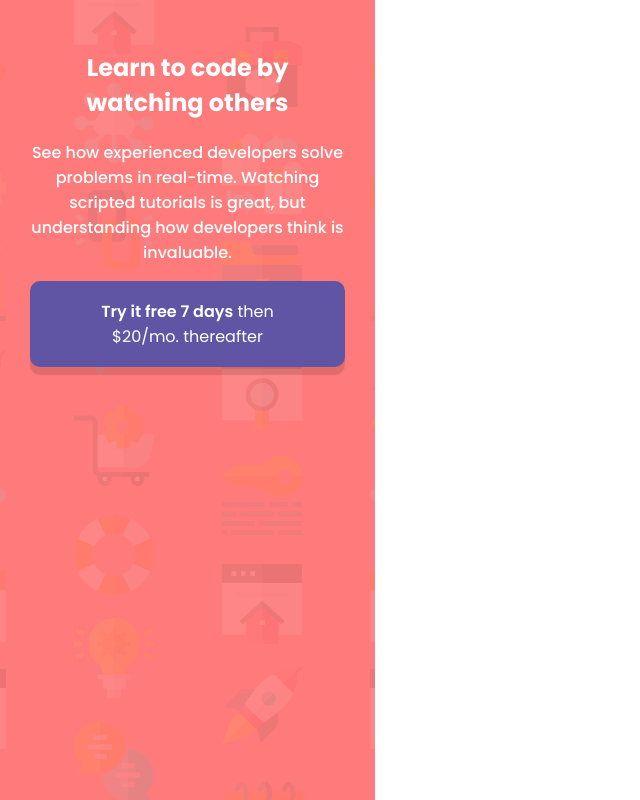
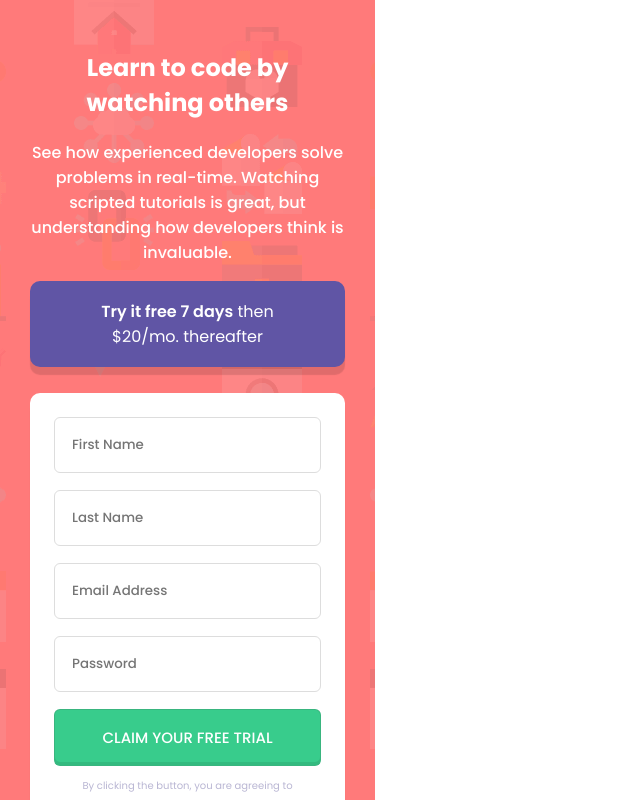
Before and after one commit to buschenyy/intro-component-with-signup-form-master, a React (Create React App) app: page / in a window 1280 px wide. Shown: the top 800 px of the page, without its empty margins (0-640 px from the left). Built offline with nearby package versions, Linux system fonts and the light colour scheme.

Commit message:
Form, Fromik

```diff
--- a/package.json
+++ b/package.json
@@ -6,6 +6,7 @@
     "@testing-library/jest-dom": "^5.16.5",
     "@testing-library/react": "^13.4.0",
     "@testing-library/user-event": "^13.5.0",
+    "formik": "^2.2.9",
     "react": "^18.2.0",
     "react-dom": "^18.2.0",
     "react-scripts": "5.0.1",
--- a/src/Intro.jsx
+++ b/src/Intro.jsx
@@ -1,5 +1,6 @@
 import styled from 'styled-components'
 import introBg from './assets/bg-intro-mobile.png'
+import { SubForm } from './SubForm'
 
 const Container = styled.div`
   box-sizing: border-box;
@@ -25,9 +26,14 @@ const Card = styled.div`
   background: hsl(248, 32%, 49%);
   border-radius: 10px;
   box-shadow: 0px 8px 1px 0px #0000001f;
+  margin-bottom: 26px;
   > span {
     font-weight: 600;
   }
+`
+const FormContainer = styled(Card)`
+  background: white;
+  padding: 24px;
 `
 
 export const Intro = () => {
@@ -43,6 +49,9 @@ export const Intro = () => {
         <span>Try it free 7 days</span> then
         <br /> $20/mo. thereafter
       </Card>
+      <FormContainer>
+        <SubForm />
+      </FormContainer>
     </Container>
   )
 }
--- /dev/null
+++ b/src/SubForm.jsx
@@ -0,0 +1,160 @@
+import styled from 'styled-components'
+import { useFormik } from 'formik'
+
+const Form = styled.form`
+  display: flex;
+  flex-direction: column;
+  > * {
+    font-family: Poppins;
+    box-sizing: border-box;
+  }
+  > *:not(div) {
+    border-radius: 6px;
+    font-weight: 500;
+    margin-top: 17px;
+  }
+`
+
+const Input = styled.input`
+  padding: 17px;
+  background: #ffffff;
+  border: 1px solid #dddddd;
+  &:first-child {
+    margin-top: 0;
+  }
+`
+
+const Button = styled.button`
+  border: 0;
+  padding: 16px;
+  margin-bottom: 10px;
+  font-size: 15px;
+  color: white;
+  background: hsl(154, 59%, 51%);
+  border: 1px solid #3b916c64;
+  box-shadow: rgb(0 0 0 / 9%) 0px -3px 0px 0px inset;
+  cursor: pointer;
+`
+
+const ErrorMsg = styled.div`
+  color: red;
+  font-style: italic;
+  font-size: 11px;
+  text-align: end;
+`
+
+const AgreementInfo = styled.div`
+  color: hsl(246, 25%, 77%);
+  font-size: 10px;
+  padding-inline: 19px;
+  line-height: 20px;
+  > a {
+    all: unset;
+    font-weight: 600;
+    font-size: 10.5px;
+    color: hsl(0, 100%, 74%);
+    cursor: pointer;
+  }
+`
+
+const validate = (values) => {
+  const errors = {}
+
+  if (!values.firstName) {
+    errors.firstName = 'First Name cannot be empty'
+  } else if (values.firstName.length > 15) {
+    errors.firstName = 'Must be 15 characters or less'
+  }
+
+  if (!values.lastName) {
+    errors.lastName = 'Last Name cannot be empty'
+  } else if (values.lastName.length > 20) {
+    errors.lastName = 'Must be 20 characters or less'
+  }
+
+  if (!values.email) {
+    errors.email = 'Email cannot be empty'
+  } else if (!/^[A-Z0-9._%+-]+@[A-Z0-9.-]+\.[A-Z]{2,4}$/i.test(values.email)) {
+    errors.email = 'Looks like this is not an email'
+  }
+
+  if (!values.password) {
+    errors.password = 'Password cannot be empty'
+  } else if (values.password.length > 15) {
+    errors.password = 'Must be 15 characters or less'
+  }
+
+  return errors
+}
+
+export const SubForm = () => {
+  const formik = useFormik({
+    initialValues: {
+      firstName: '',
+      lastName: '',
+      email: '',
+      password: '',
+    },
+    validate,
+    onSubmit: (values) => {
+      alert(JSON.stringify(values, null, 2))
+    },
+  })
+  return (
+    <Form onSubmit={formik.handleSubmit}>
+      <Input
+        name="firstName"
+        type="text"
+        placeholder="First Name"
+        onChange={formik.handleChange}
+        onBlur={formik.handleBlur}
+        value={formik.values.firstName}
+      />
+      {formik.touched.firstName && formik.errors.firstName ? (
+        <ErrorMsg>{formik.errors.firstName}</ErrorMsg>
+      ) : null}
+
+      <Input
+        name="lastName"
+        type="text"
+        placeholder="Last Name"
+        onChange={formik.handleChange}
+        onBlur={formik.handleBlur}
+        value={formik.values.lastName}
+      />
+      {formik.touched.lastName && formik.errors.lastName ? (
+        <ErrorMsg>{formik.errors.lastName}</ErrorMsg>
+      ) : null}
+
+      <Input
+        name="email"
+        type="email"
+        placeholder="Email Address"
+        onChange={formik.handleChange}
+        onBlur={formik.handleBlur}
+        value={formik.values.email}
+      />
+      {formik.touched.email && formik.errors.email ? (
+        <ErrorMsg>{formik.errors.email}</ErrorMsg>
+      ) : null}
+
+      <Input
+        name="password"
+        type="password"
+        placeholder="Password"
+        onChange={formik.handleChange}
+        onBlur={formik.handleBlur}
+        value={formik.values.password}
+      />
+      {formik.touched.password && formik.errors.password ? (
+        <ErrorMsg>{formik.errors.password}</ErrorMsg>
+      ) : null}
+
+      <Button type="submit">{'Claim your free trial'.toUpperCase()}</Button>
+      <AgreementInfo>
+        By clicking the button, you are agreeing to our{' '}
+        <a href="/#">Terms and Services</a>
+      </AgreementInfo>
+    </Form>
+  )
+}
```
Also changed, not shown: 1 other file (tests, documents, lock files or other folders).
